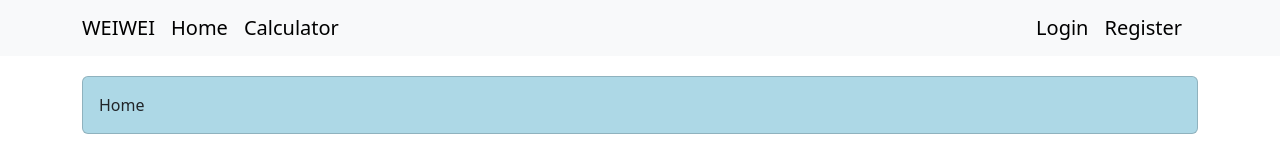
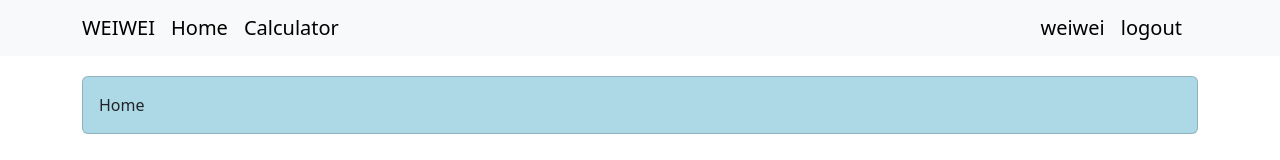
Before and after one commit to DataWEIWEI/Calculator-React, a React (Create React App) app: page /calculator/home in a window 1280 px wide. Shown: the top 160 px of the page. Built offline with nearby package versions, Linux system fonts and the light colour scheme; no server answers.

Commit message:
modify logout,register and login

```diff
--- a/src/commponents/app.jsx
+++ b/src/commponents/app.jsx
@@ -6,20 +6,47 @@ import Register from './content/register';
 import NotFound from './content/notFound';
 import Calculator from './content/calculator';
 import Home from './content/home';
+import { Navigate } from 'react-router-dom';
+import $ from 'jquery';
 
 class App extends Component {
-    state = {  }
+    state = {
+        is_login: true,
+        username: 'weiwei',
+    }
+
+    componentDidMount() {
+        $.ajax({
+            url: '/api2/get_status/',
+            // url: 'https://app5593.acapp.acwing.com.cn/calculator/get_status/',
+            type: 'get',
+            success: resp => {
+                console.log(resp.result);
+                if (resp.result === 'login') {
+                    this.setState({
+                        is_login: true,
+                        username: resp.username,
+                    });
+                } else {
+                    this.setState({
+                        is_login: false,
+                    })
+                }
+            },
+        })
+    }
+
     render() {
         return (
             <React.Fragment>
-                <NavBar />
+                <NavBar is_login={this.state.is_login} username={this.state.username} />
                 <div className='container'>
                     <Routes>
                         <Route path='/calculator' element={<Home />} />
                         <Route path='/calculator/home' element={<Home />} />
-                        <Route path='/calculator/calculator' element={<Calculator />} />
-                        <Route path='/calculator/login' element={<Login />} />
-                        <Route path='/calculator/register' element={<Register />} />
+                        <Route path='/calculator/calculator' element={this.state.is_login ? <Calculator /> : <Navigate replace to='/calculator/login'/>} />
+                        <Route path='/calculator/login' element={!this.state.is_login ? <Login /> : <Navigate replace to='/calculator/home' />} />
+                        <Route path='/calculator/register' element={!this.state.is_login ? <Register /> : <Navigate replace to='/calculator/home' />} />
                         <Route path='/calculator/404' element={<NotFound />} />
                         <Route path='/calculator/*' element={<NotFound />} />
                     </Routes>
--- a/src/commponents/content/login.jsx
+++ b/src/commponents/content/login.jsx
@@ -26,7 +26,7 @@ class Login extends Component {
                 },
                 dataType: 'json',
                 success: resp => {
-                    window.location.href = '/calculator/';
+                    window.location.href = '/calculator';
                 },
                 error: error => {
                     this.setState({error_message: 'username or password error' });
--- a/src/commponents/navbar.jsx
+++ b/src/commponents/navbar.jsx
@@ -1,8 +1,67 @@
 import React, { Component } from 'react';
 import { Link } from 'react-router-dom';
+import $ from 'jquery';
 
 class NavBar extends Component {
-    state = {  }
+    state = {
+
+    }
+
+    handlerClick = () => {
+        $.ajax({
+            url: '/api2/logout/',
+            type: 'get',
+            data: {
+                username: this.state.username,
+                password: this.state.password,
+            },
+            dataType: 'json',
+            success: resp => {
+                console.log(resp);
+                if (resp.result === 'success')
+                    window.location.href = '/calculator';
+            },
+        })
+    }
+
+    render_calculator = () => {
+        if (this.props.is_login) {
+            return (
+                <li className="nav-item">
+                    <Link className="navbar-brand" to="calculator/calculator">Calculator</Link>
+                </li>
+            )
+        } else {
+            return '';
+        }
+    }
+
+    render_user = () => {
+        if (this.props.is_login) {
+            return (
+                <ul className="navbar-nav">
+                    <li className="nav-item">
+                        <Link className="navbar-brand" style={{ cursor: 'pointer' }}>{this.props.username}</Link>
+                    </li>
+                    <li className="nav-item">
+                        <Link onClick={ this.handlerClick } className="navbar-brand" style={{ cursor: 'pointer' }}>logout</Link>
+                    </li>
+                </ul>
+            )
+        } else {
+            return (
+                <ul className="navbar-nav">
+                    <li className="nav-item">
+                        <Link className="navbar-brand" to="calculator/login">Login</Link>
+                    </li>
+                    <li className="nav-item">
+                        <Link className="navbar-brand" to="calculator/register">Register</Link>
+                    </li>
+                </ul>
+            )
+        }
+    }
+
     render() {
         return (
             <nav className="navbar navbar-expand-lg bg-body-tertiary">
@@ -16,18 +75,9 @@ class NavBar extends Component {
                             <li className="nav-item">
                                 <Link className="navbar-brand active" to="calculator/home">Home</Link>
                             </li>
-                            <li className="nav-item">
-                                <Link className="navbar-brand" to="calculator/calculator">Calculator</Link>
-                            </li>
+                            {this.render_calculator()}
                         </ul>
-                        <ul className="navbar-nav">
-                            <li className="nav-item">
-                                <Link className="navbar-brand" to="calculator/login">Login</Link>
-                            </li>
-                            <li className="nav-item">
-                                <Link className="navbar-brand" to="calculator/register">Register</Link>
-                            </li>
-                        </ul>
+                        {this.render_user()}
                     </div>
                 </div>
             </nav>
```
